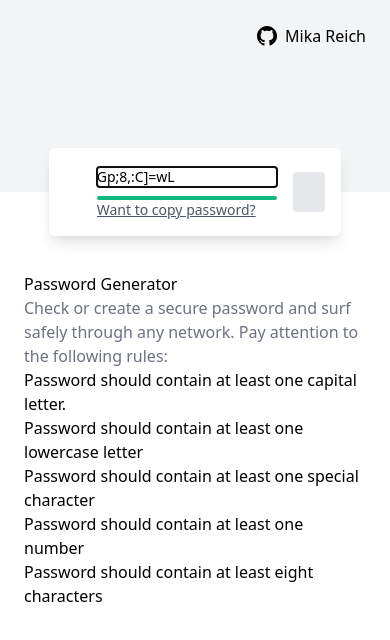
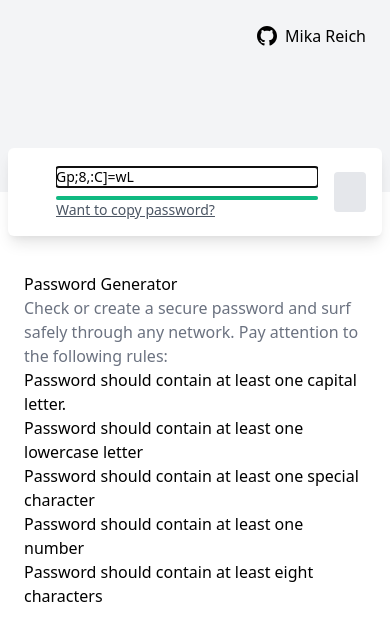
Before and after one commit to mikareich/password-generator, a React (Create React App) app: page / in a window 390 px wide. Shown: the top 640 px of the page. Built offline with nearby package versions, Linux system fonts and the light colour scheme; some icons are missing; what @tailwindcss/typography would draw is missing.

Commit message:
update helper text

```diff
--- a/src/PasswordGenerator.tsx
+++ b/src/PasswordGenerator.tsx
@@ -40,7 +40,11 @@ function PasswordGenerator() {
   };
 
   const CopyButton = () => (
-    <button type="button" className="underline" onClick={copyPassword}>
+    <button
+      type="button"
+      className="underline truncate max-w-full text-left"
+      onClick={copyPassword}
+    >
       Want to copy password?
     </button>
   );
@@ -63,12 +67,12 @@ function PasswordGenerator() {
   }, [password]);
 
   return (
-    <div className="w-3/4 sm:px-6 sm:py-3 p-4 rounded-md flex gap-4 items-center bg-white shadow-md focus-within:shadow-lg transition-shadow max-w-2xl">
+    <div className="flex items-center gap-4 w-full m-2 sm:w-3/4 sm:px-6 sm:py-3 p-4 rounded-md  bg-white shadow-md focus-within:shadow-lg transition-shadow max-w-2xl">
       <div className="w-24px">{passwordStrength.icon}</div>
-      <div className="mr-auto w-full">
+      <div className="w-full overflow-hidden">
         <input
           autoFocus
-          className="sm:text-xl text-sm font-medium w-full"
+          className="sm:text-xl text-sm font-medium box-border w-full"
           placeholder="Your password"
           value={password}
           onChange={(e) => setPassword(e.target.value)}
```
